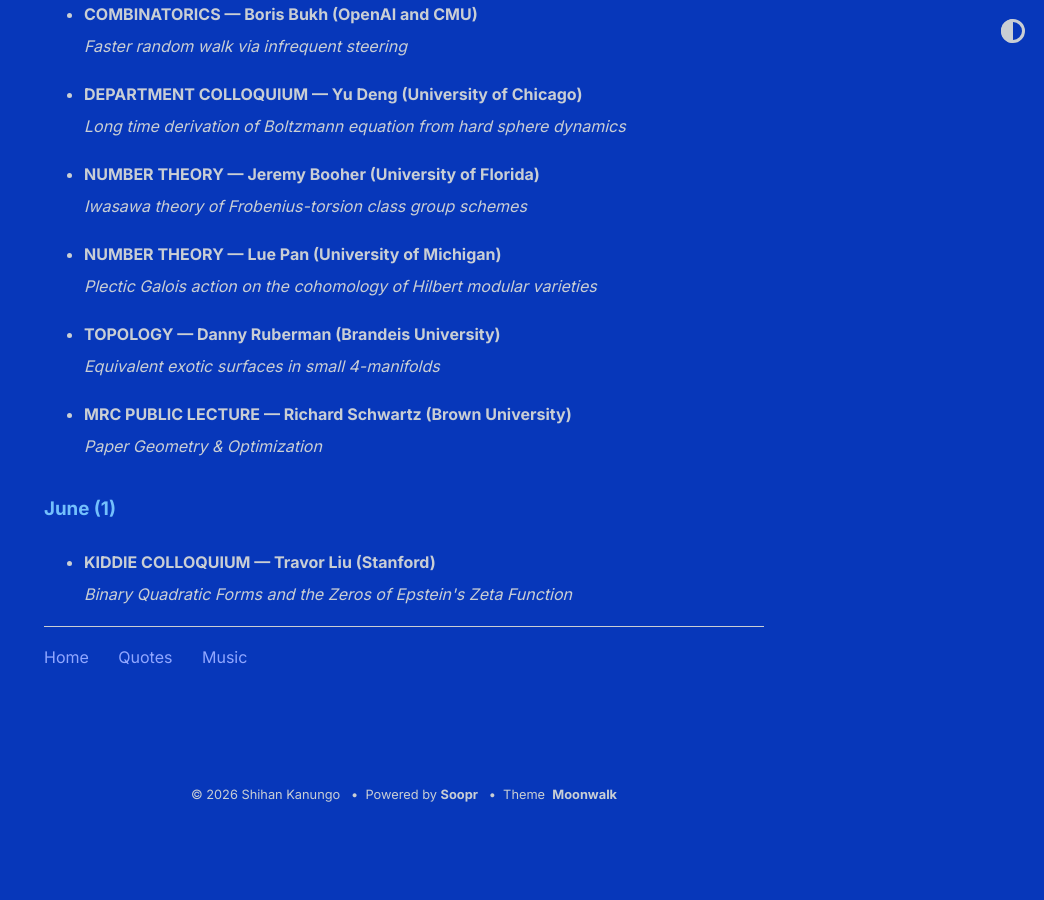
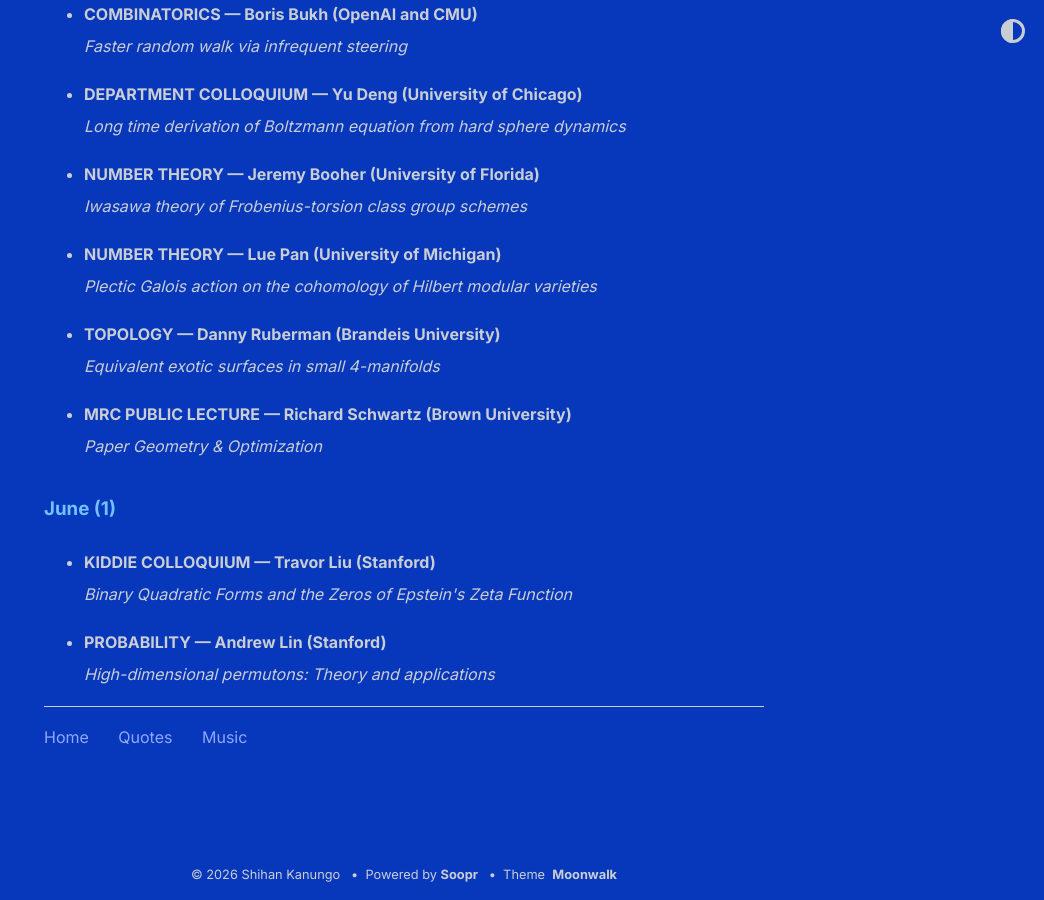
Before and after one commit to shihankanungo/shihankanungo.github.io, a Jekyll site: the page built from math-talks.md, in a window 1280 px wide and 900 px high, scrolled down 2563 px. Shown: the whole window, without its empty margins (236-1280 px from the left). Built offline with Jekyll 4.4.1, drawn with Linux system fonts in a browser that asks for light colours; before the commit the page ends 3383 px from its top, so only the background shows below that.

Commit message:
Update math-talks.md

```diff
--- a/math-talks.md
+++ b/math-talks.md
@@ -242,3 +242,11 @@ See [here](https://mathematics.stanford.edu/events/upcoming-events) for upcoming
   <small><img src="images/2026-06-04.png" alt="June 4"></small>
 </details></li>
 </ul>
+
+<ul>
+<li><details>
+  <summary style="list-style: none;"><b>PROBABILITY &mdash; Andrew Lin (Stanford)</b><br>
+    <i>High-dimensional permutons: Theory and applications</i></summary>
+  <small><img src="images/2026-06-08.png" alt="Jun 8"></small>
+</details></li>
+</ul>
```
